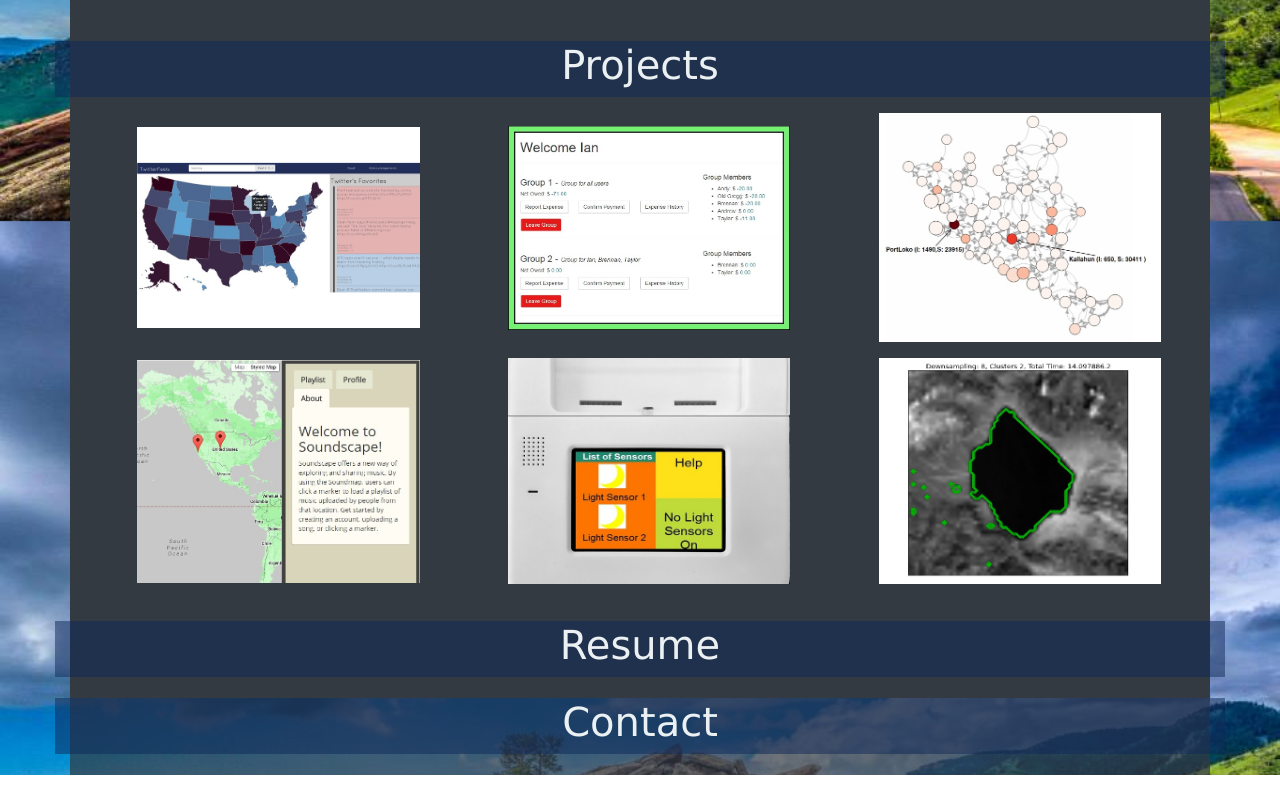
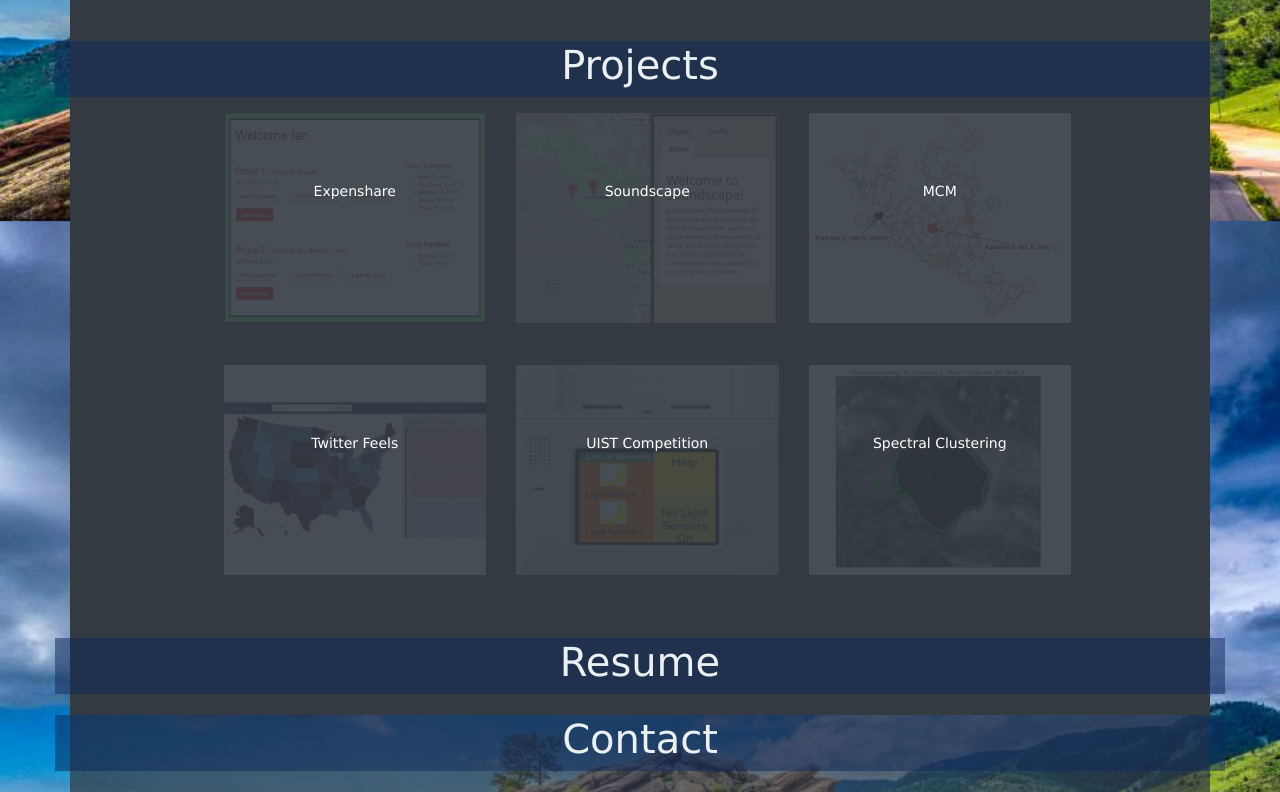
Before and after one commit to IanChar/PersonalWebsiite, a website: page views/index.html in a window 1280 px wide. Shown: the part 1379-2171 px from the top of the page. Drawn offline with nearby package versions, Linux system fonts and the light colour scheme.

Commit message:
Pic overlays

```diff
--- a/public/stylesheets/style.css
+++ b/public/stylesheets/style.css
@@ -114,13 +114,55 @@ b {
 	color: #EBF0F2;
 }
 
-.ImgContainer{
-	display: inline;
-	margin-left: 3em;
-	margin-right: 3em;
-	margin-top: 0.75em;
+
+.imgOverlay {
+	display: absolute;
+	background-color: rgba(51,58,66,0.9);
+	width: 100%;
+	height: 100%;
+	padding-top: 5em;
+	text-align: center;
 }
 
-.projectImg {
-	width: 25%;
+#imgExpenshare {
+	background-image: url("/images/expenshareSquare.jpg");
+	background-repeat: no-repeat;
+	background-size: 100% 100%;
+	height: 15em;
+	margin-bottom: 3em;
 }
+#imgSoundscape {
+	background-image: url("/images/soundscapeSquare.jpg");
+	background-repeat: no-repeat;
+	background-size: 100% 100%;
+	height: 15em;
+	margin-bottom: 3em;
+}
+#imgMCM {
+	background-image: url("/images/MCMpic.jpg");
+	background-repeat: no-repeat;
+	background-size: 100% 100%;
+	height: 15em;
+	margin-bottom: 3em;
+}
+#imgTwitter {
+	background-image: url("/images/twitterFeels.jpg");
+	background-repeat: no-repeat;
+	background-size: 100% 100%;
+	height: 15em;
+	margin-bottom: 3em;
+}
+#imgUIST {
+	background-image: url("/images/kinomaSquare.jpg");
+	background-repeat: no-repeat;
+	background-size: 100% 100%;
+	height: 15em;
+	margin-bottom: 3em;
+}
+#imgSpectral {
+	background-image: url("/images/lakeSquare.jpg");
+	background-repeat: no-repeat;
+	background-size: 100% 100%;
+	height: 15em;
+	margin-bottom: 3em;
+}
--- a/views/index.html
+++ b/views/index.html
@@ -3,6 +3,8 @@
 	<head>
 		<link rel="stylesheet" href="/stylesheets/bootstrap.min.css">
 		<link rel="stylesheet" href="/stylesheets/style.css">
+		<script src="/javascripts/jquery-2.1.4.min.js"></script>
+		<script src="/javascripts/bootstrap.min.js"></script>
 	</head>
 	<body>
 		<div class="container">
@@ -48,18 +50,40 @@
 						</div>
 						<br>
 						<div class="row">
-							<ul style="list-style-type: none;">
-								<li class="ImgContainer"><img src="/images/twitterFeels.jpg" class="projectImg"></li>
-								<li class="ImgContainer"><img src="/images/expenshareSquare.jpg" class="projectImg"></li>
-								<li class="ImgContainer"><img src="/images/MCMpic.jpg" class="projectImg"></li>
-							</ul>
-							<ul style="list-style-type: none;">
-								<li class="ImgContainer"><img src="/images/soundscapeSquare.jpg" class="projectImg"></li>
-								<li class="ImgContainer"><img src="/images/kinomaSquare.jpg" class="projectImg"></li>
-								<li class="ImgContainer"><img src="/images/lakeSquare.jpg" class="projectImg"></li>
-							</ul>
+							<div class="col-md-1" style="margin-right: 4em;"></div>
+							<div class="col-md-3">
+								<div id="imgExpenshare">
+									<div class="imgOverlay">Expenshare</div>
+								</div>
+							</div>
+							<div class="col-md-3">
+								<div id="imgSoundscape">
+									<div class="imgOverlay">Soundscape</div>
+								</div>
+							</div>
+							<div class="col-md-3">
+								<div id="imgMCM">
+									<div class="imgOverlay">MCM</div>
+								</div>
+							</div>
 						</div>
 						<div class="row">
+							<div class="col-md-1" style="margin-right: 4em;"></div>
+							<div class="col-md-3">
+								<div id="imgTwitter">
+									<div class="imgOverlay">Twitter Feels</div>
+								</div>
+							</div>
+							<div class="col-md-3">
+								<div id="imgUIST">
+									<div class="imgOverlay">UIST Competition</div>
+								</div>
+							</div>
+							<div class="col-md-3">
+								<div id="imgSpectral">
+									<div class="imgOverlay">Spectral Clustering</div>
+								</div>
+							</div>
 						</div>
 					</div>
 					<!-- THIRD SECTION -->
```
